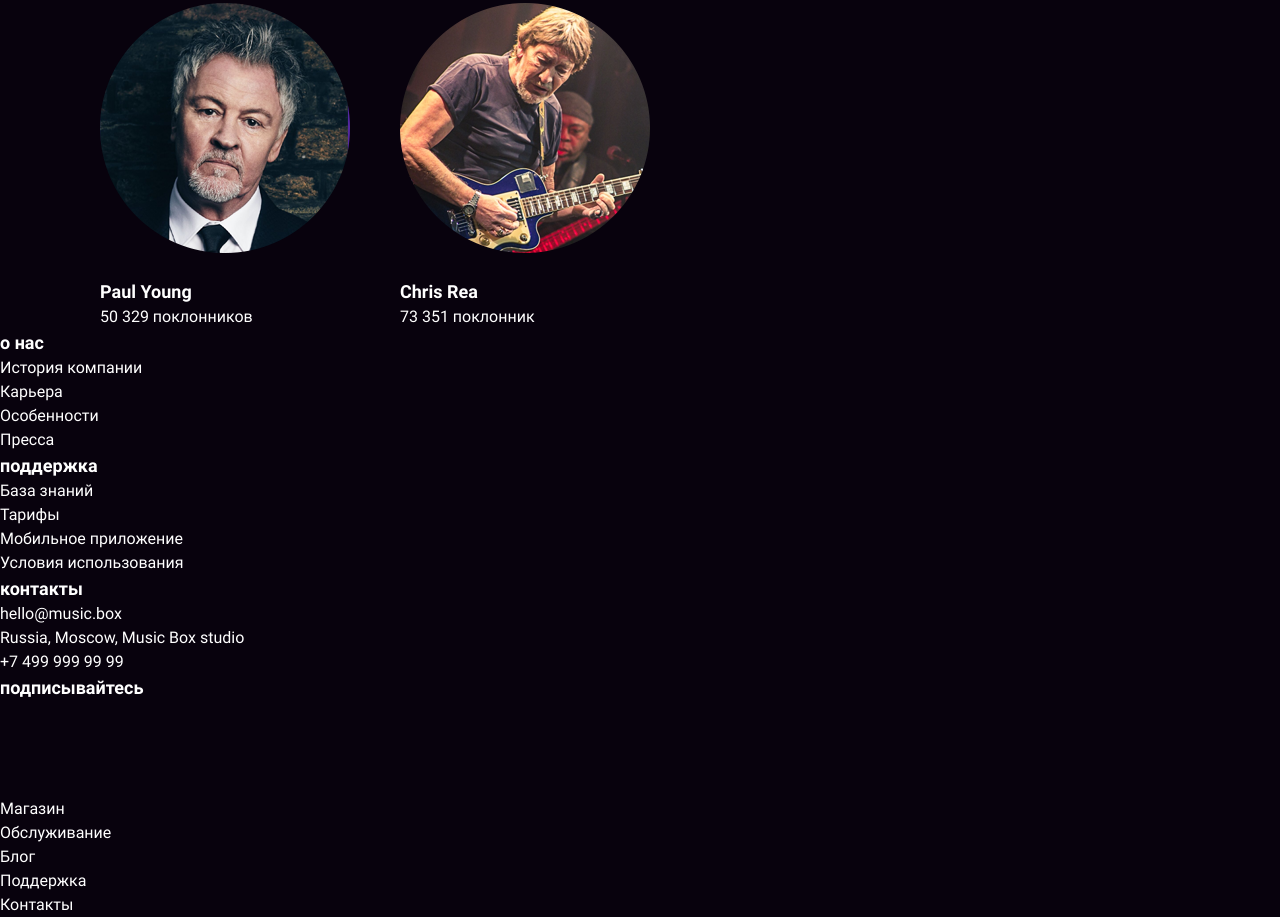
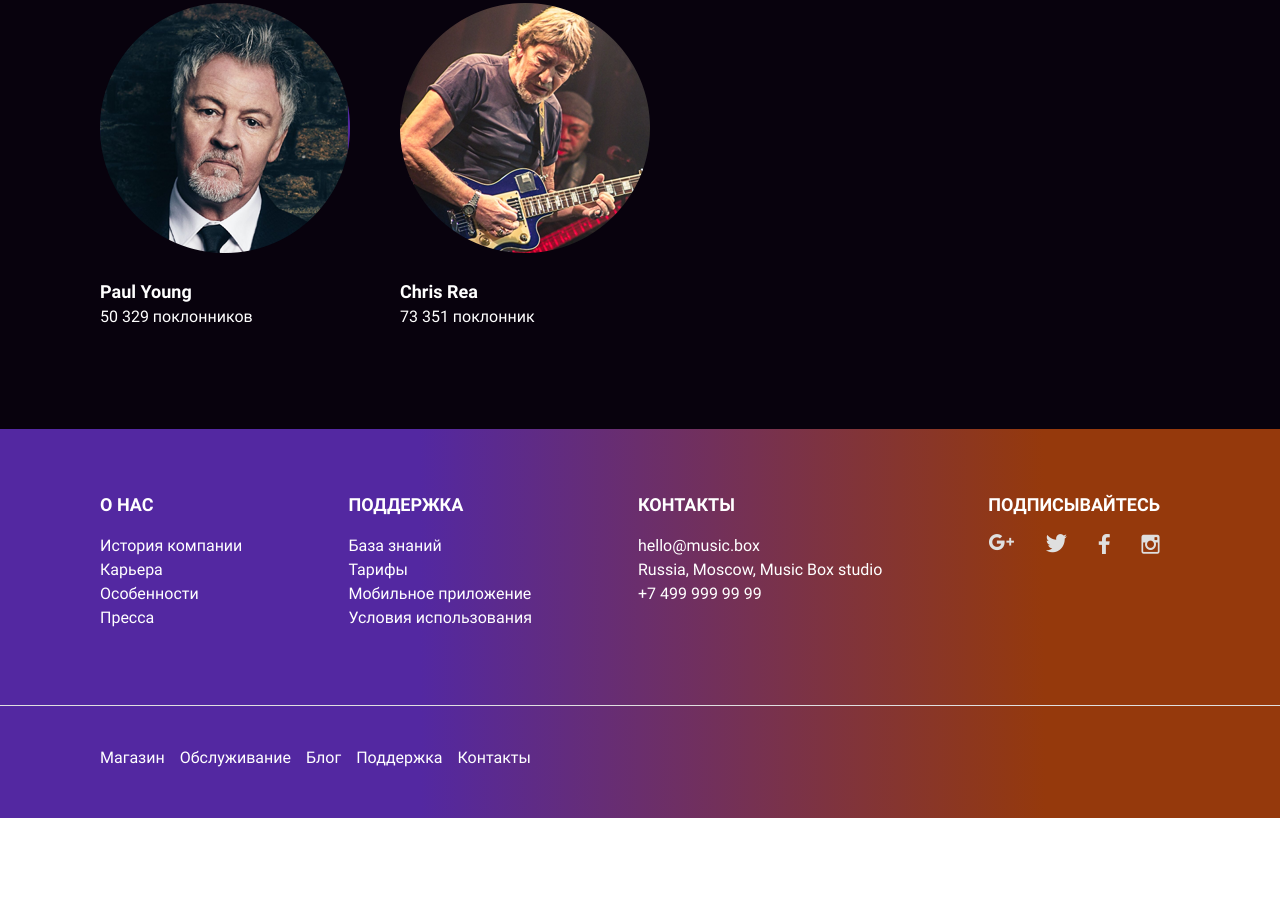
Before and after one commit to sergey-ss-solovyov/layout-designer-project-lvl2, a website: page src/html/artist.html in a window 1280 px wide. Shown: the part 2982-3899 px from the top of the page. After the commit the page ends 3800 px from the top, so only its background shows below. Drawn offline with nearby package versions, Linux system fonts and the light colour scheme.

Commit message:
base layout design is finished

```diff
--- a/src/html/artist.html
+++ b/src/html/artist.html
@@ -236,15 +236,15 @@
           </div>
         </div>
       </section>
+    </main>
 
     <!-- FOOTER -->
-      <footer>
-        <div class="cross-line abs"></div>
-        <section>
-          <div class="grid">
-            <div class="up">
-              <div>
-                <h2>о нас</h2>
+    <footer class="bg-gradient">
+      <section class="footer-up">
+        <div class="container">
+          <div class="flex flex-wrap">
+              <div class="submenu">
+                <h2 class="upper">о нас</h2>
                 <ul>
                   <li><a href=""></a>История компании</li>
                   <li><a href=""></a>Карьера</li>
@@ -252,8 +252,8 @@
                   <li><a href=""></a>Пресса</li>
                 </ul>
               </div>
-              <div>
-                <h2>поддержка</h2>
+              <div class="submenu">
+                <h2 class="upper">поддержка</h2>
                 <ul>
                   <li><a href=""></a>База знаний</li>
                   <li><a href=""></a>Тарифы</li>
@@ -261,34 +261,40 @@
                   <li><a href=""></a>Условия использования</li>
                 </ul>
               </div>
-              <div>
-                <h2>контакты</h2>
+              <div class="submenu">
+                <h2 class="upper">контакты</h2>
                 <ul>
                   <li><a href=""></a>hello@music.box</li>
                   <li><a href=""></a>Russia, Moscow, Music Box studio</li>
                   <li><a href=""></a>+7 499 999 99 99</li>
                 </ul>
               </div>
-              <div>
-                <h2>подписывайтесь</h2>
-                <li><a href=""><img src="" alt=""></a></li>
-                <li><a href=""><img src="" alt=""></a></li>
-                <li><a href=""><img src="" alt=""></a></li>
-                <li><a href=""><img src="" alt=""></a></li>
+              <div class="submenu">
+                <h2 class="upper">подписывайтесь</h2>
+                  <ul class="flex flex-wrap icons">
+                    <li><a href="#"><img src="../images/Google+.png" alt="google-plus-icon"></a></li>
+                    <li><a href="#"><img src="../images/Twitter.png" alt="twitter-icon"></a></li>
+                    <li><a href="#"><img src="../images/Facebook.png" alt="facebook-icon"></a></li>
+                    <li><a href="#"><img src="../images/Instagram.png" alt="instagram-icon"></a></li>
+                  </ul>
               </div>
           </div>
-            <div class="down">
+        </div>
+      </section>
+
+      <section class="footer-down">
+        <div class="container">
+          <div class="submenu">
             <ul>
-                <li><a href=""></a>Магазин</li>
-                <li><a href=""></a>Обслуживание</li>
-                <li><a href=""></a>Блог</li>
-                <li><a href=""></a>Поддержка</li>
-                <li><a href=""></a>Контакты</li>
+              <li><a href="#"></a>Магазин</li>
+              <li><a href="#"></a>Обслуживание</li>
+              <li><a href="#"></a>Блог</li>
+              <li><a href="#"></a>Поддержка</li>
+              <li><a href="#"></a>Контакты</li>
             </ul>
           </div>
         </div>
       </section>
     </footer>
-    </main>
   </body>
 </html>
--- a/src/scss/components/album-item.scss
+++ b/src/scss/components/album-item.scss
@@ -10,6 +10,7 @@
       margin-top: 18px;
 
       @include get-font-styles(18px, 700);
+
       font-stretch: condensed;
     }
   }
--- a/src/scss/main.scss
+++ b/src/scss/main.scss
@@ -10,6 +10,6 @@
 @import "./sections/banner.scss";
 @import "./sections/pricing.scss";
 @import "./sections/tracks.scss";
-@import "./sections/discography.scss";
+@import "./sections/catalogue.scss";
 @import "./sections/news.scss";
 @import "./sections/app.scss";
--- a/src/scss/sections/discography.scss
+++ b/src/scss/sections/catalogue.scss
@@ -1,5 +1,9 @@
 .catalogue {
   padding: 100px 0 0 0;
+
+  &#page-similar {
+    padding: 100px 0;
+  }
 
   h2 {
     margin-bottom: 48px;
```
Also changed, not shown: src/css/style.css, src/html/index.html (line endings or trailing spaces), src/scss/components/buttons.scss (line endings or trailing spaces), src/scss/sections/banner.scss (line endings or trailing spaces), 1 other file. Lines whose indentation alone changed are shown as unchanged.
